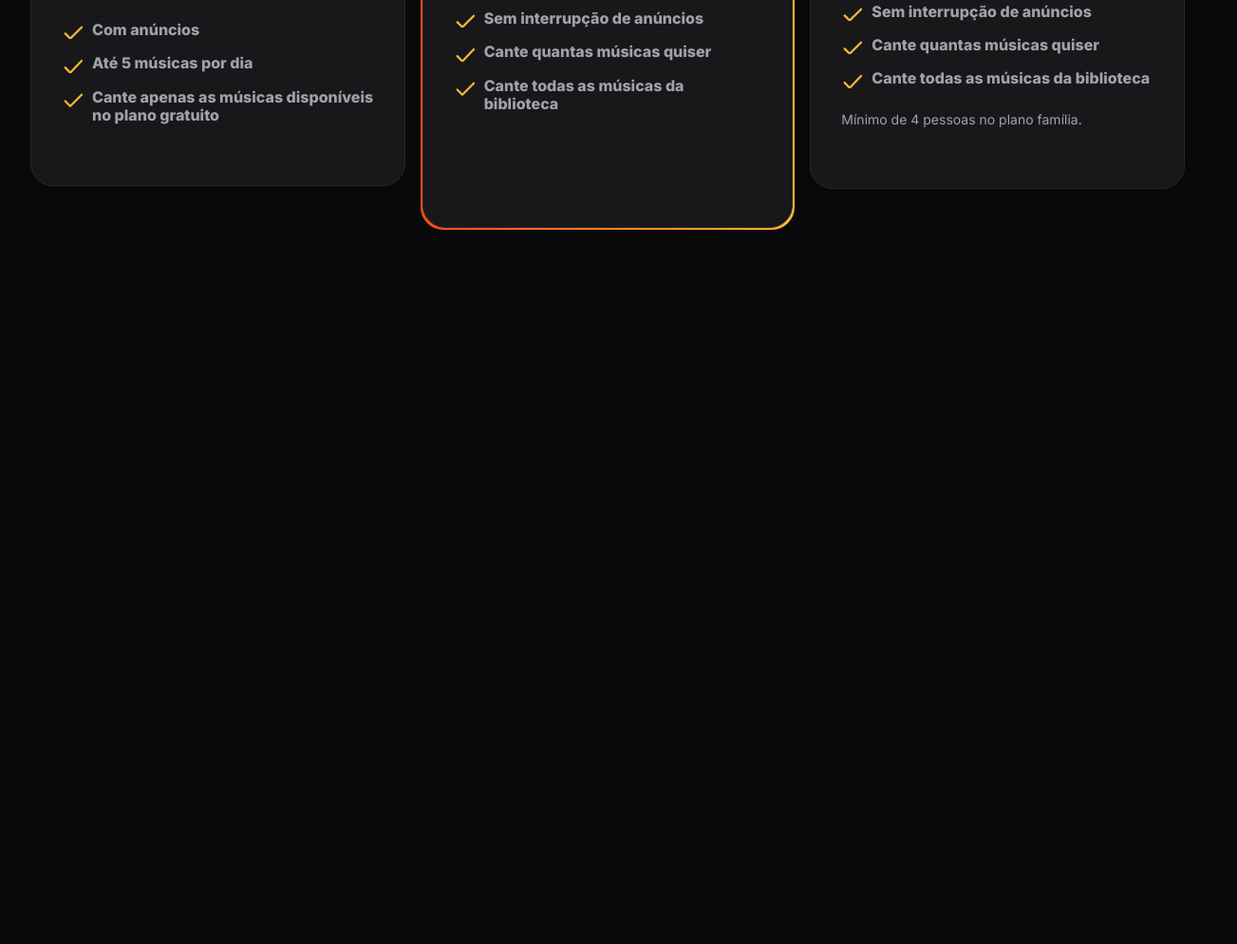
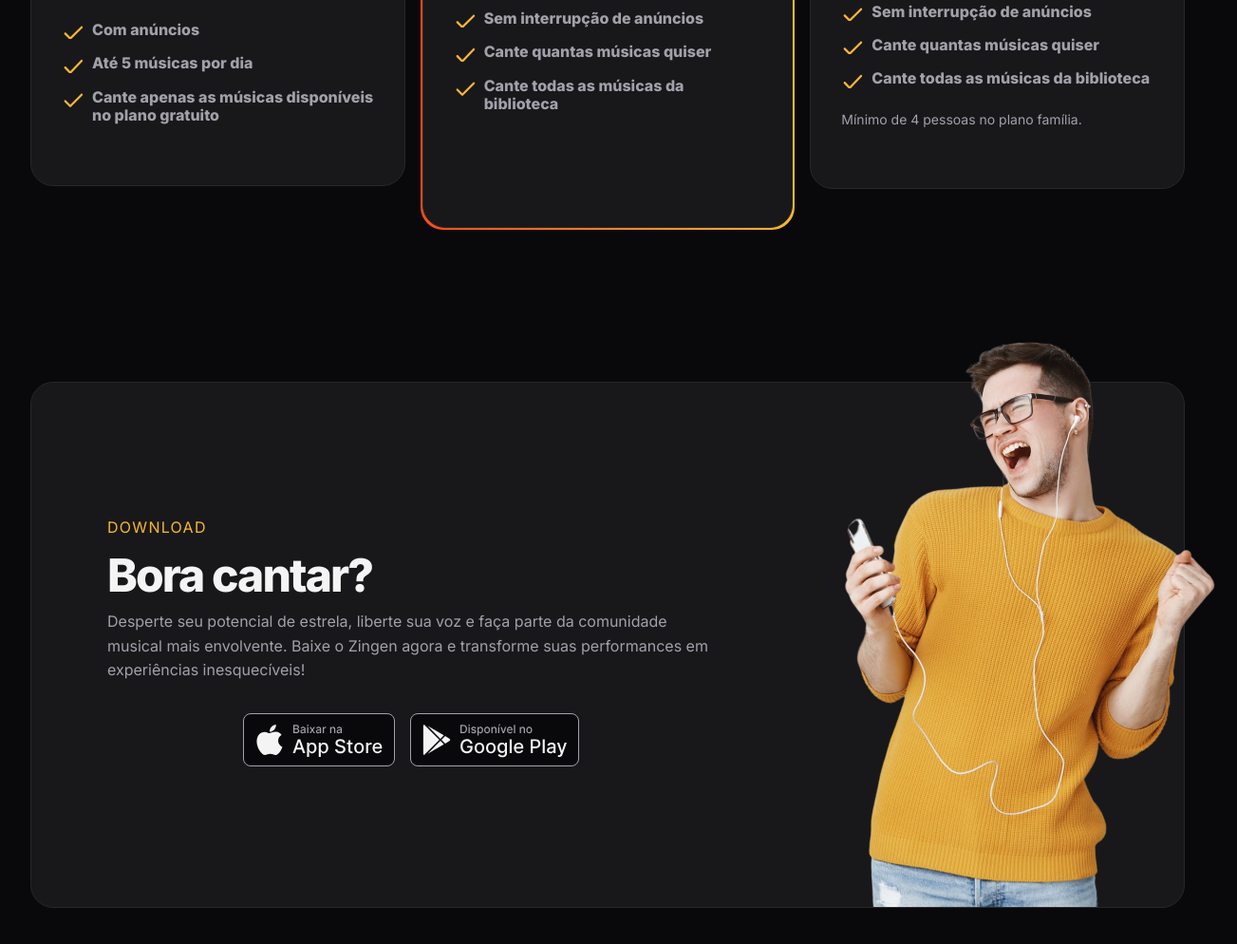
Before and after one commit to neto683/projeto-zingem, a plain HTML site: page index.html in a window 1280 px wide. Shown: the part 3265-4259 px from the top of the page at 95% size, 1303 px wide, since content can reach past the window. Before the commit the page ends 3587 px from the top, so only its background shows below. Drawn offline with Linux system fonts and the light colour scheme.

Commit message:
seção dowload

```diff
--- a/index.html
+++ b/index.html
@@ -151,8 +151,28 @@
           <small>Mínimo de 4 pessoas no plano família.</small>
         </div>
 
+       </div>
+    </div>
+  </section>
 
-       </div>
+  <section id="dowload">
+    <div class="container py-xl">
+      <div class="card px-lg even-columns items-center">
+        <div>
+          <header>
+            <strong>Download</strong>
+            <h2>Bora cantar?</h2>
+          </header>
+          <p>Desperte seu potencial de estrela, liberte sua voz e faça parte da comunidade musical mais envolvente. Baixe o Zingen agora e transforme suas performances em experiências inesquecíveis!</p>
+          <div class="buttons flex gap-1">
+            <a href="#">
+            <img src="assets/button-appstore.svg" alt="Baixar da App Store"></a>
+            <a href="#">
+              <img src="assets/button-playstore.svg" alt="Baixar da Play Store"></a>
+          </div>
+        </div>
+        <img src="assets/rapaz-ouvindo-musica-com-fones-de-ouvido-e-cantando-no-aplicativo-de-karaoke-removebg 1.png" alt="">
+      </div>
     </div>
   </section>
 </body>
--- /dev/null
+++ b/style/dowload.css
@@ -0,0 +1,30 @@
+#dowload{
+  .card{
+    position: relative;
+    padding: 3rem 1.5rem 15rem;
+    & > img{
+
+      width: 14.5rem;
+      position: absolute;
+      bottom: 0;
+      right: -3.5rem;
+    }
+  }
+  .buttons{
+    flex-wrap: wrap;
+    margin-top: 2rem;
+  }
+
+  @media (width >=80em){
+    .card {
+      padding: 8.75rem 5rem;
+      & > div:nth-child(1){
+        max-width: 40rem;
+      }
+      & > img{
+        width: 29.125rem;
+      }
+    }
+    }
+
+  }
--- a/style/global.css
+++ b/style/global.css
@@ -46,6 +46,7 @@ html{
   font-size: var(--fs-base);
   line-height: 1.6;
   color: var(--text-color-primary);
+  overflow-x: hidden;
 }
 body{
   background-color: var(--background-color);
--- a/style/index.css
+++ b/style/index.css
@@ -9,3 +9,4 @@
 @import url(cards.css);
 @import url(features.css) (width >= 80em);
 @import url(pricnig.css);
+@import url(dowload.css);
```
Also changed, not shown: assets/button-appstore.svg (added), assets/button-playstore.svg (added).
